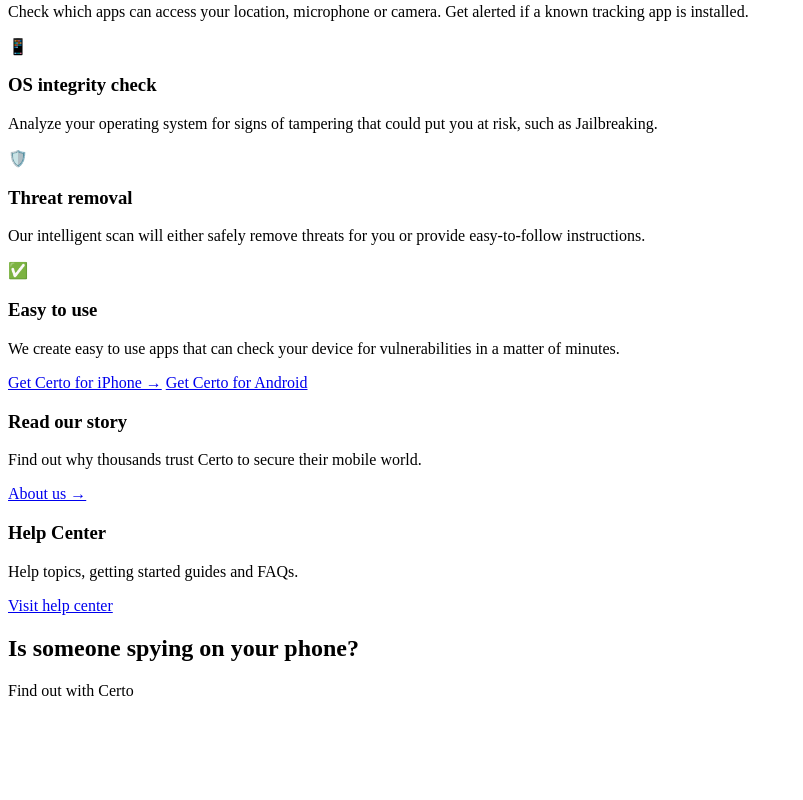
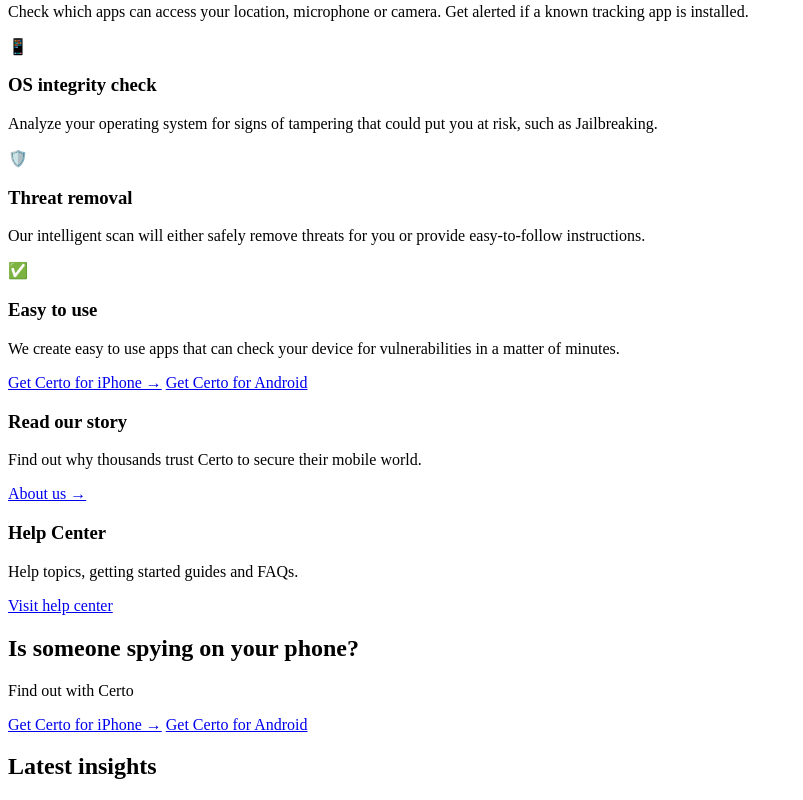
Before and after one commit to hashirhub/NewRepo1, a plain HTML site: page assets/index.html in a window 1280 px wide. Shown: the part 1297-2097 px from the top of the page, without its empty margins (0-803 px from the left). Before the commit the page ends 2013 px from the top, so only its background shows below. Drawn offline with Linux system fonts and the light colour scheme.

Commit message:
Update homepage CTA and insights section layout.

```diff
--- a/assets/index.html
+++ b/assets/index.html
@@ -178,3 +178,13 @@
     <h2>Is someone spying on your phone?</h2>
     <p>Find out with Certo</p>
     <div class="btn-group center">
+     <a href="#" class="btn btn-primary">Get Certo for iPhone →</a>
+      <a href="#" class="btn btn-outline-white">Get Certo for Android</a>
+    </div>
+  </section>
+
+  <!-- LATEST INSIGHTS -->
+  <section class="insights">
+    <h2>Latest insights</h2>
+    <div class="insights-grid">
+      <article class="insight-card">
```
